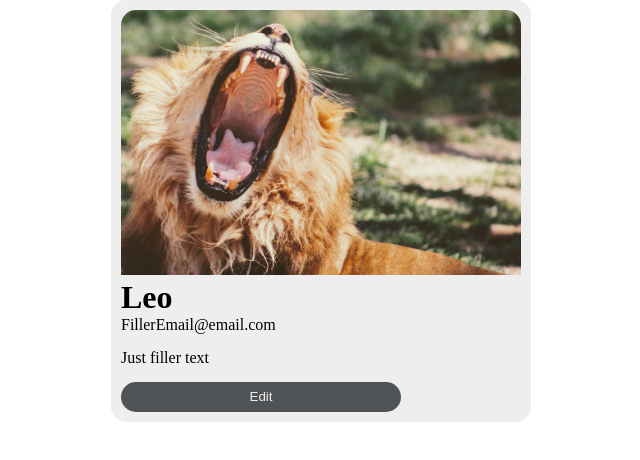
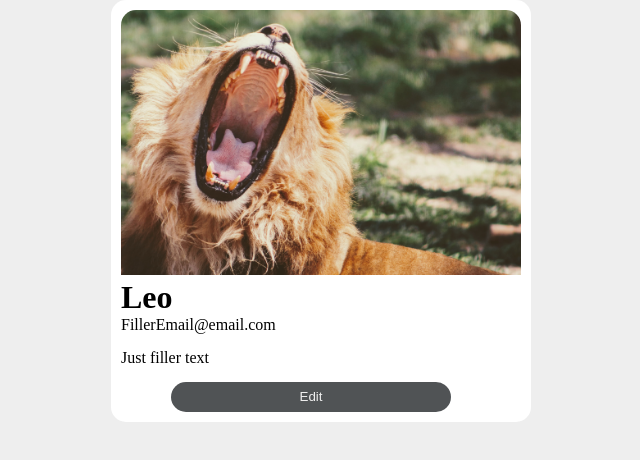
Before and after one commit to ZMyles/user-profile, a plain HTML site: page basic/index.html in a window 1280 px wide. Shown: the whole page, without its empty margins (319-959 px from the left). Drawn offline with nearby package versions, Linux system fonts and the light colour scheme.

Commit message:
adjusted colors, temp user image

```diff
--- a/basic/css/styles.css
+++ b/basic/css/styles.css
@@ -3,10 +3,14 @@
   padding: 0;
 }
 
+body {
+  background: #eee
+}
+
 .container {
   margin: 0 auto;
   width: 400px;
-  background: #eee;
+  background: white;
   border-radius: 15px;
   padding: 10px;
 }
@@ -23,6 +27,9 @@ button {
   border-radius: 15px;
   width: 70%;
   height: 30px;
+  margin-left: 50px;
+  cursor: pointer;
+
 }
 
 img {
```
